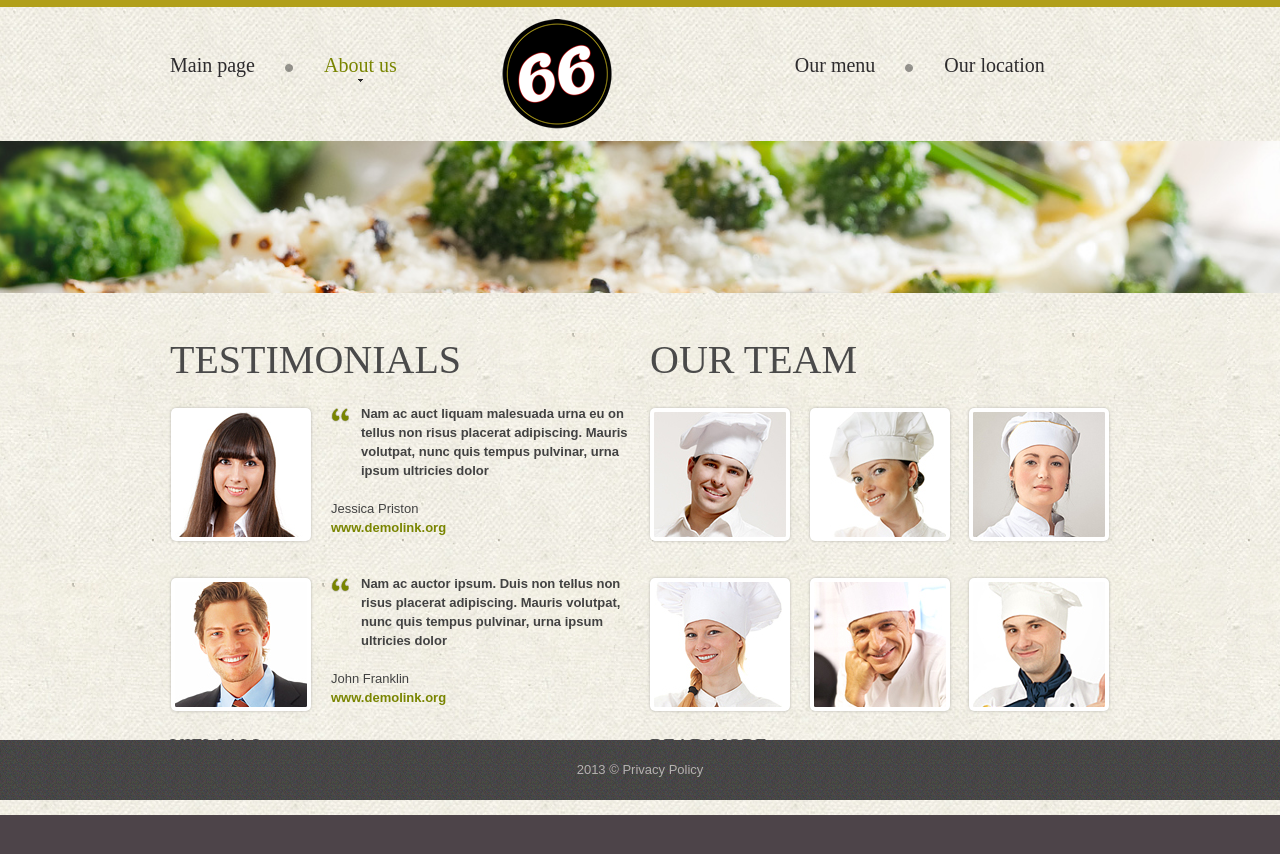
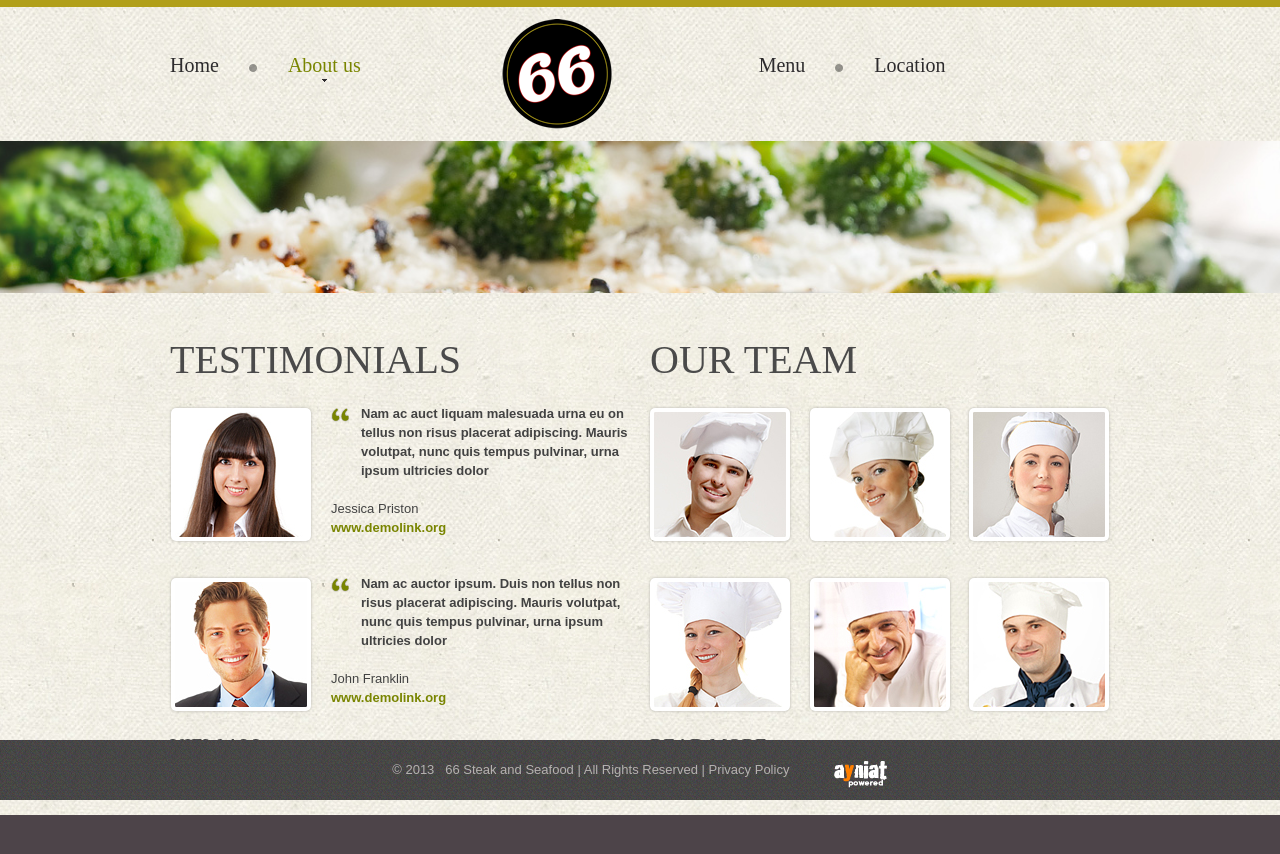
Before and after one commit to Vinceria/66_website, a plain HTML site: page index-2.html in a window 1280 px wide. Drawn offline with Linux system fonts and the light colour scheme; a web font is replaced by a local one.

Commit message:
changed header link names and added footer info

```diff
--- a/index-2.html
+++ b/index-2.html
@@ -55,15 +55,15 @@
           <h1><a class="logo" href="index.html">Maestro</a></h1>
           <nav>
               <ul class="sf-menu">
-                <li><a href="index-1.html">Main page</a></li>
+                <li><a href="index-1.html">Home</a></li>
                 <li class="bg_none separate current"><a href="index-2.html">About us</a>
                   <ul>
                     <li><a href="#">Testimonials</a></li>
                     <li><a href="#">Our Team</a></li>
                   </ul>
                 </li>
-                <li><a href="index-3.html">Our menu</a></li>
-                <li class="bg_none last_it"><a href="index-4.html">Our location</a></li>
+                <li><a href="index-3.html">Menu</a></li>
+                <li class="bg_none last_it"><a href="index-4.html">Location</a></li>
              </ul>
              <div class="clear"></div>
           </nav>
@@ -122,8 +122,9 @@
       </div>
     </section>
 <!--==============================footer=================================-->
-    <footer>
-      2013 &copy; <a href="index-5.html">Privacy Policy</a>
-    </footer>
+  <footer>
+      &copy; 2013 &nbsp; 66 Steak and Seafood  |  All Rights Reserved  |  <a href="index-5.html">Privacy Policy</a>&nbsp;&nbsp;&nbsp;&nbsp;&nbsp;&nbsp;&nbsp;&nbsp;&nbsp;&nbsp;&nbsp;&nbsp;<a href="http://www.ayniat.com" target="_blank"><img src="images/ayniat_powered_neg.png"></a><br>
+      <!-- {%FOOTER_LINK} -->
+  </footer>
 </body>
 </html>
```
Also changed, not shown: index-1.html (+4 -3 lines), index-3.html (+7 -6 lines), index-4.html (+7 -6 lines), index-5.html (+7 -7 lines), index.html (+1 -1 lines).
